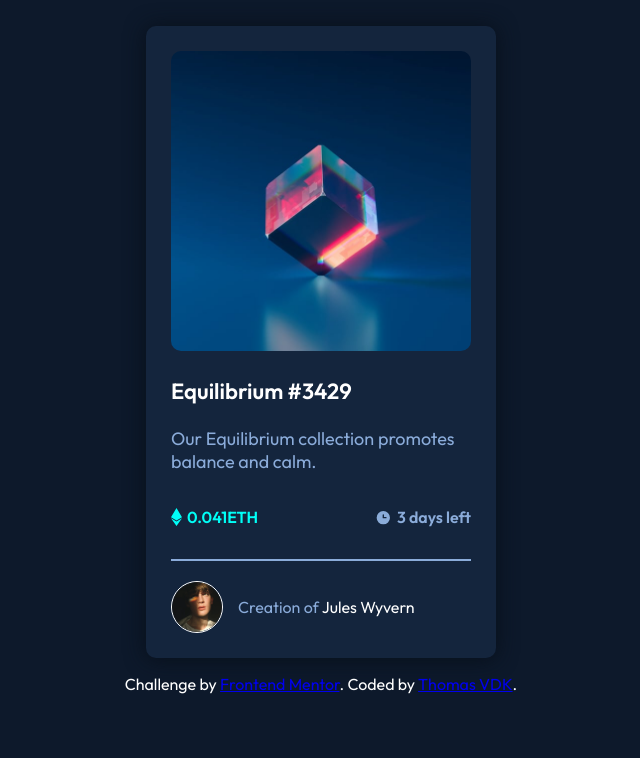
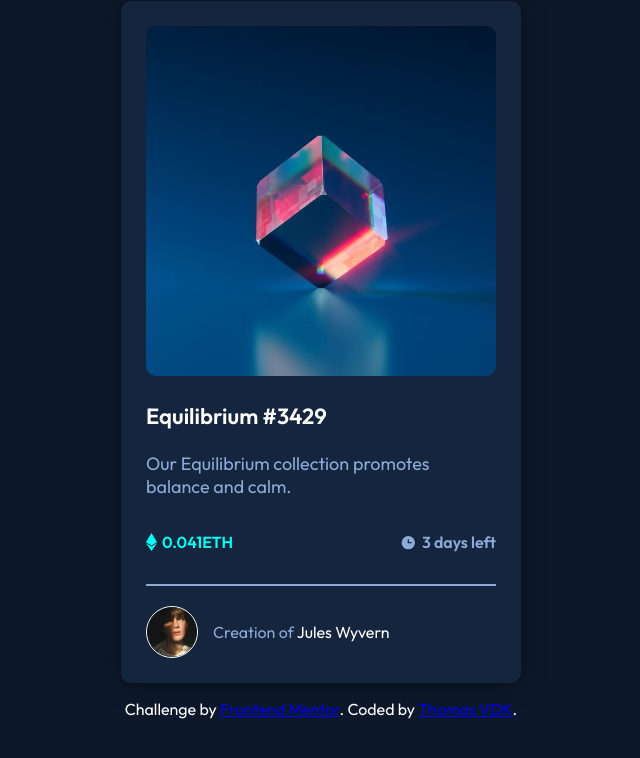
Before and after one commit to Thomasvdk783/Frontend-Mentor-NFT-preview-card-component, a plain HTML site: page index.html in a window 1280 px wide. Shown: the whole page, without its empty margins (319-959 px from the left). Drawn offline with Linux system fonts and the light colour scheme.

Commit message:
change the width of card

```diff
--- a/style.css
+++ b/style.css
@@ -27,7 +27,7 @@ body {
 
 .card-container {
     width: 100%;
-    max-width: 300px;
+    max-width: 350px;
     background-color: hsl(216, 50%, 16%);
     display: flex;
     flex-direction: column;
@@ -56,7 +56,7 @@ figure {
 }
 
 .img-equilibrium {
-    height: 300px;
+    height: 350px;
     border-radius: 10px;
     object-fit: cover;
 }
```
